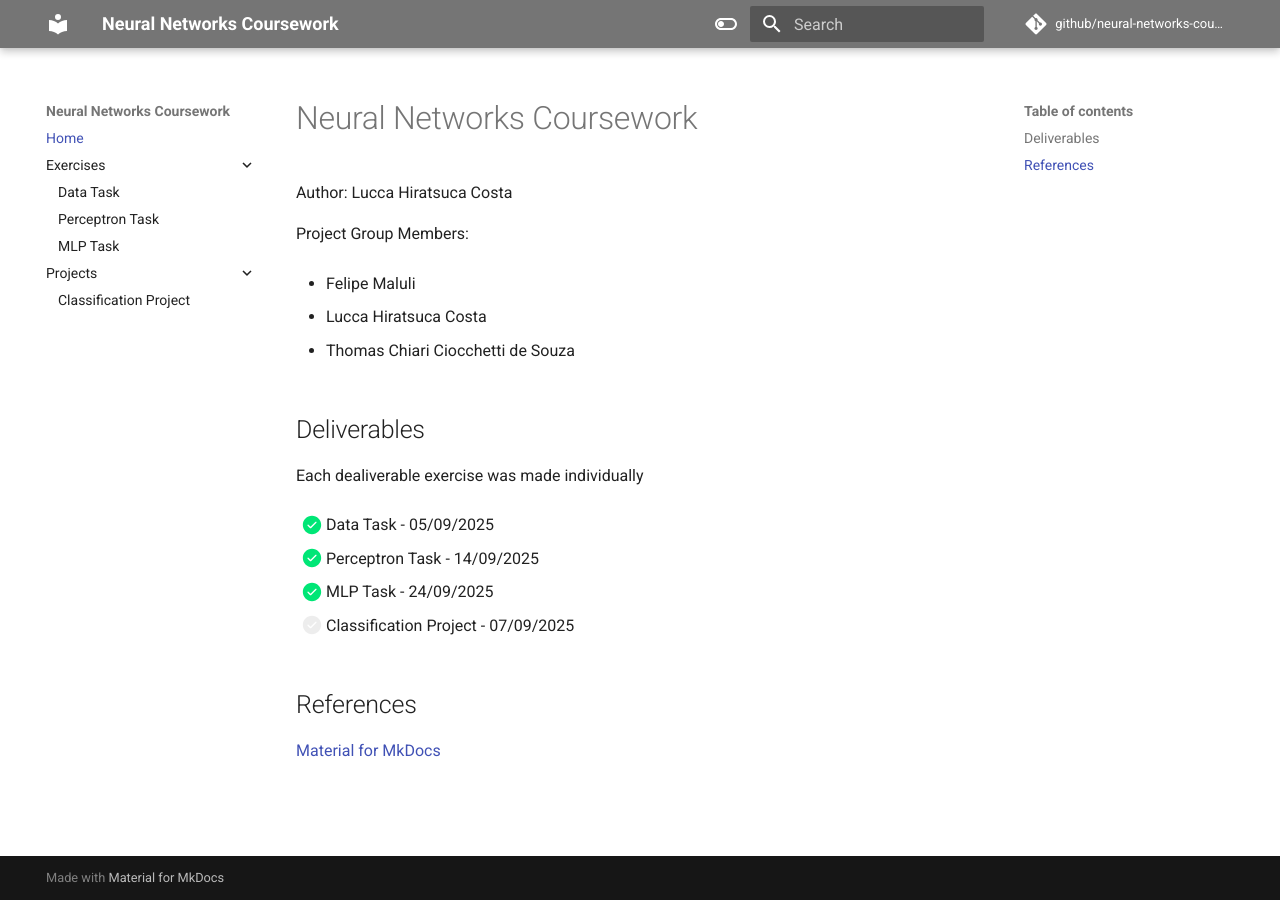
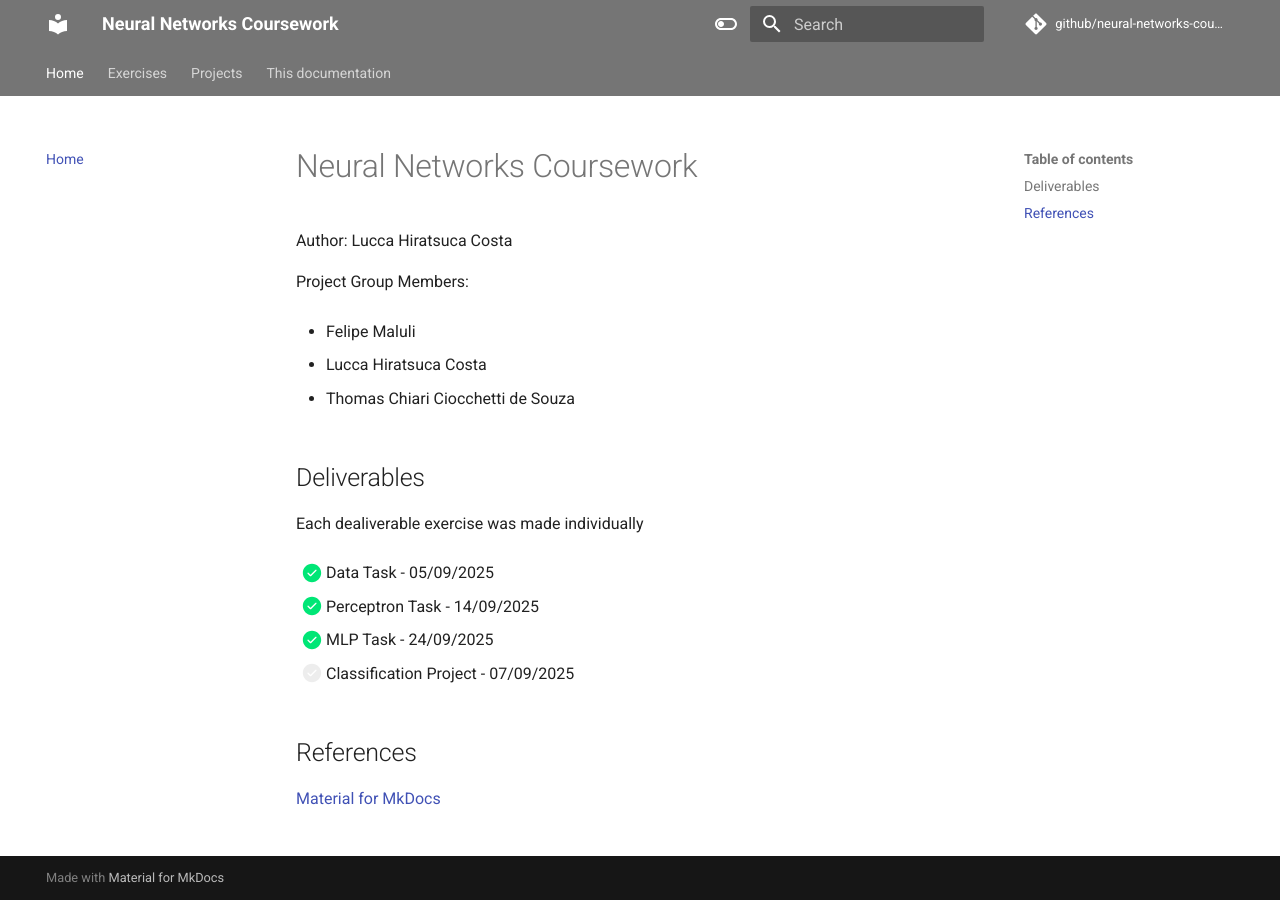
Before and after one commit to LuccaHiratsuca/neural-networks-coursework, an MkDocs documentation site: the page built from docs/index.md, in a window 1280 px wide. Built offline with MkDocs 1.6.1 and Material for MkDocs 9.7.7, drawn with Linux system fonts in a browser that asks for light colours; comment, search, counter and statistics services are not loaded.

Commit message:
update mkdocs

```diff
--- a/mkdocs.yml
+++ b/mkdocs.yml
@@ -1,7 +1,7 @@
 site_name: Neural Networks Coursework
 site_description: Coursework for the Neural Networks class at Insper, São Paulo, Brazil.
 site_author: Lucca Hiratsuca Costa
-site_url: https://luccahiratsuca.github.io/neural-networks-coursework
+site_url: https://luccahiratsuca.github.io/neural-networks-coursework/
 repo_url: https://github.com/luccahiratsuca/neural-networks-coursework
 repo_name: github/neural-networks-coursework
 
@@ -43,6 +43,8 @@ theme:
     - content.code.select
     - content.code.annotate
     - content.tooltips
+    - navigation.tabs
+    - navigation.sections
     - navigation.instant
     - navigation.instant.progress
     - navigation.top
@@ -140,3 +142,4 @@ nav:
       - MLP Task: ./exercises/mlp/main.md
   - Projects:
       - Classification Project: ./exercises/classification-project/main.md
+  - This documentation: ./docs/thisdocumentation/main.md
```
